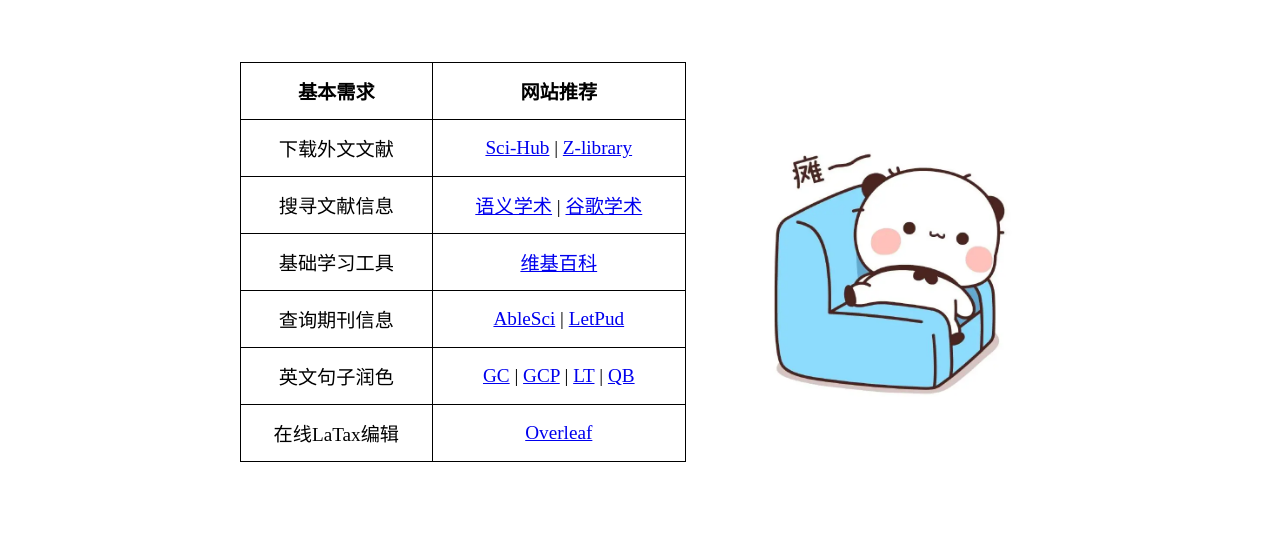
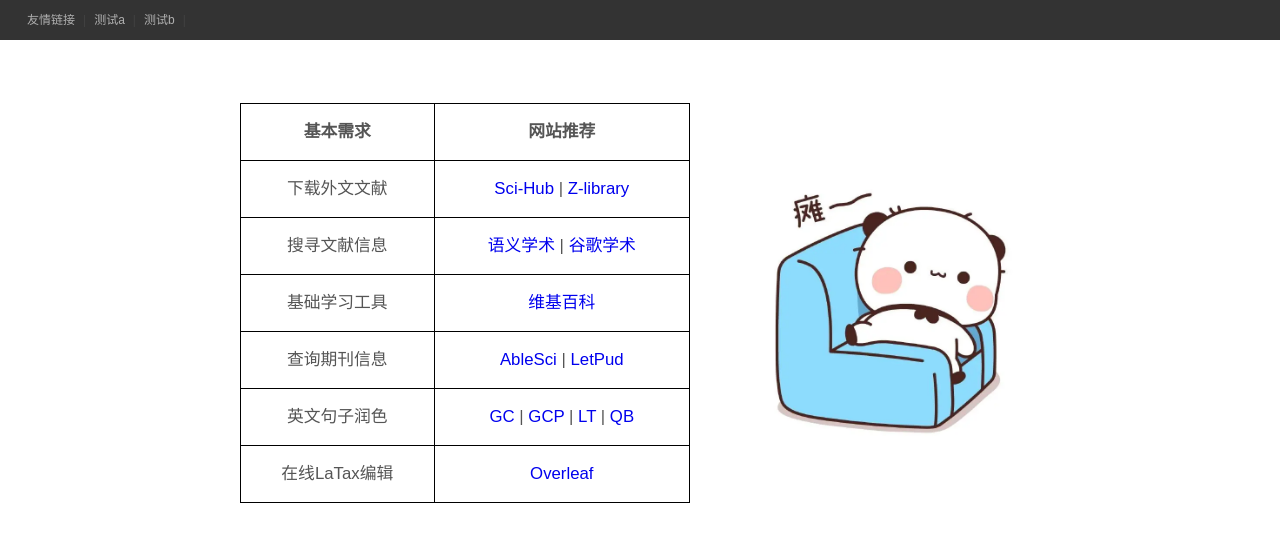
Before and after one commit to BroadenZeng/BroadenZeng.github.io, a plain HTML site: page index.html in a window 1280 px wide. Drawn offline with Linux system fonts and the light colour scheme.

Commit message:
Add files via upload

```diff
--- a/index.html
+++ b/index.html
@@ -8,13 +8,19 @@
 	<link rel="stylesheet" href="style.css"> <!-- 调用CSS -->
 </head>
 
-<!-- <div class="nav">
-	<a href="#">五彩导航</a>
-	<a href="#">五彩导航</a>
-	<a href="#">五彩导航</a>
-	<a href="#">五彩导航</a>
-	<a href="#">五彩导航</a>
-</div> -->
+<div class="topbarwrapper">
+	<div class="topbar w clearfix">
+		<ul class="service">
+			<li><a href="https://weiviming.github.io" target="_blank">友情链接</a></li>
+			<li class="line">|</li>
+			<li><a href="javascript:;">测试a</a></li>
+			<li class="line">|</li>
+			<li><a href="javascript:;">测试b</a></li>
+			<li class="line">|</li>
+		</ul>
+	</div>
+</div>
+
 <br> <!-- 空白行 -->
 <br>
 <br>
@@ -26,7 +32,7 @@
 			<th>基本需求</th>
 			<th>网站推荐</th>
 			<td rowspan="7" id="kongbai">&nbsp</td>
-			<td rowspan="7" id="tang"><img src="oh.webp" alt="" id="a1"></td>
+			<td rowspan="7" id="tang"><a href="ziyong.html"><img src="oh.webp" alt="" id="a1"></a></td>
 		</tr>
 		<tr>
 			<td>下载外文文献</td>
@@ -69,5 +75,4 @@
 </div>
 
 
-
 </html>
--- a/style.css
+++ b/style.css
@@ -25,24 +25,9 @@ th {
 
 #a1 {
 	/* 躺图 */
-	/* 	position: absolute;
-	top: 230px;
-	left: 900px; */
 	width: 300px;
-	/* display: inline; */
-	/* height: 90px; */
-	/* float: right; */
 }
 
-#a2 {
-	/* 	position: absolute;
-		top: 230px;
-		left: 900px; */
-	width: 70%;
-	/* height: 90px; */
-	/* display: inline; */
-	/* float: right; */
-}
 
 #tang {
 	/* 躺表格 */
@@ -68,3 +53,113 @@ th {
 	border-bottom: none;
 	/* border: 0px solid #000; */
 }
+
+
+a {
+	text-decoration: none;
+}
+
+body {
+	font: 13px/1.5 Helvetica Neue, Helvetica, Arial, Microsoft Yahei, Hiragino Sans GB, Heiti SC, WenQuanYi Micro Hei, sans-serif;
+	color: #333;
+	background-color: #fff;
+	min-width: 1226px;
+}
+
+body,
+div,
+dl,
+dt,
+dd,
+ul,
+ol,
+li,
+h1,
+h2,
+h3,
+h4,
+h5,
+h6,
+pre,
+code,
+form,
+fieldset,
+legend,
+input,
+button,
+textarea,
+p,
+blockquote,
+th,
+td {
+	margin: 0;
+	padding: 0;
+}
+
+body {
+	background: #fff;
+	color: #555;
+	font-size: 14px;
+	font-family: "Microsoft YaHei", Arial, Helvetica, sans-serif;
+}
+
+.topbarwrapper {
+	width: 100%;
+	height: 40px;
+	line-height: 40px;
+	background-color: #333333;
+}
+
+.topbar {
+	position: relative;
+}
+
+.topbar a {
+	font-size: 12px;
+	color: #b0b0b0;
+	display: block;
+}
+
+.topbar li {
+	float: left;
+}
+
+.topbar .line {
+	color: #424242;
+	font-size: 12px;
+	margin: 0 8px;
+
+}
+
+.w {
+	width: 1226px;
+	margin: 0 auto;
+}
+
+
+
+.clearfix::before,
+.clearfix::after {
+	content: '';
+	display: table;
+	clear: both;
+}
+
+.service,
+
+
+ol,
+ul,
+li {
+	list-style: none;
+}
+
+.service,
+
+
+
+
+.service,
+.topbar li {
+	float: left;
+}
```
